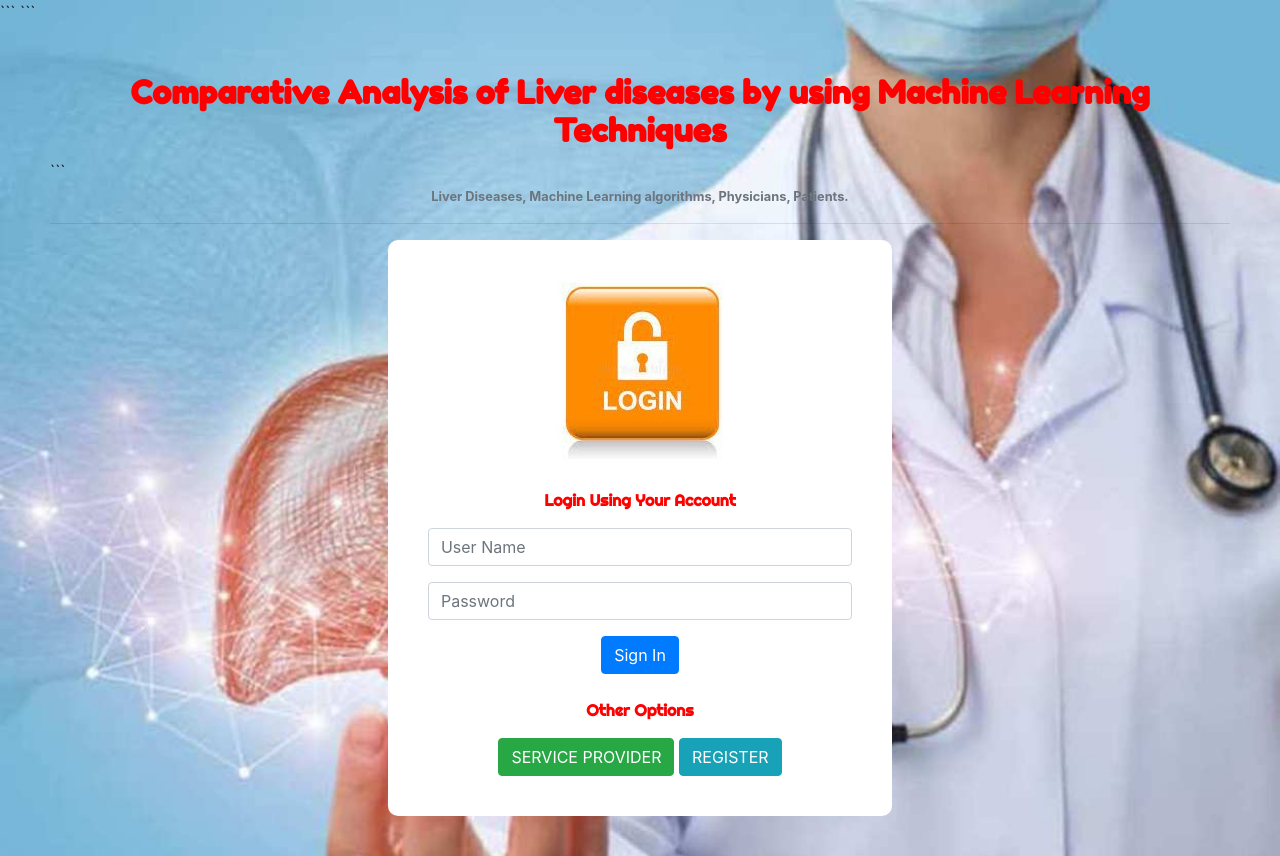
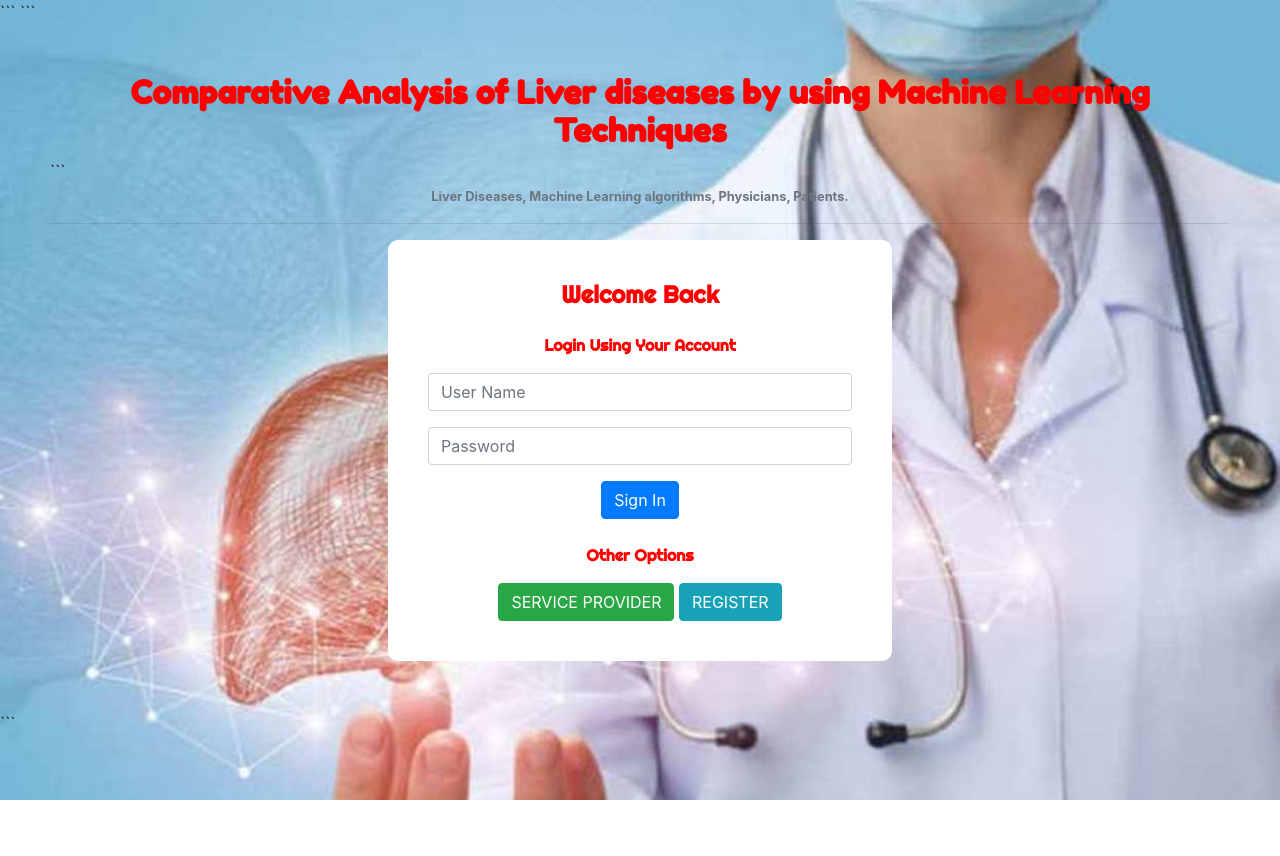
Before and after one commit to Harshith09052004/liver-disease-prediction, a Django app: page / in a window 1280 px wide. Shown: the top 856 px of the page. After the commit the page ends 800 px from the top, so only its background shows below. Run offline with Django 3.2, Linux system fonts and the light colour scheme; some libraries are stand-ins or nearby versions.

Commit message:
final UI + static fix

````diff
--- a/liver_disease_prediction/Template/htmls/RUser/login.html
+++ b/liver_disease_prediction/Template/htmls/RUser/login.html
@@ -12,9 +12,6 @@
 ```
 <!-- Bootstrap -->
 <link href="//maxcdn.bootstrapcdn.com/bootstrap/4.0.0/css/bootstrap.min.css" rel="stylesheet">
-
-<!-- Favicon -->
-<link rel="icon" href="{% static 'icon.png' %}" type="image/x-icon" />
 
 <!-- Fonts -->
 <link href="https://fonts.googleapis.com/css?family=Lobster" rel="stylesheet">
@@ -76,15 +73,12 @@
     <hr>
 
     <div class="row justify-content-center">
-
         <div class="col-md-5 container-box">
 
-            <!-- IMAGE (FIXED) -->
-            <div class="text-center mb-3">
-                <img src="{% static 'Login.jpg' %}" class="img-fluid" alt="Login Image">
+            <div class="text-center mb-4">
+                <h4 class="style5">Welcome Back</h4>
             </div>
 
-            <!-- LOGIN FORM -->
             <form method="POST">
                 {% csrf_token %}
 
@@ -113,7 +107,6 @@
 
             </form>
         </div>
-
     </div>
 </div>
 ```
````
